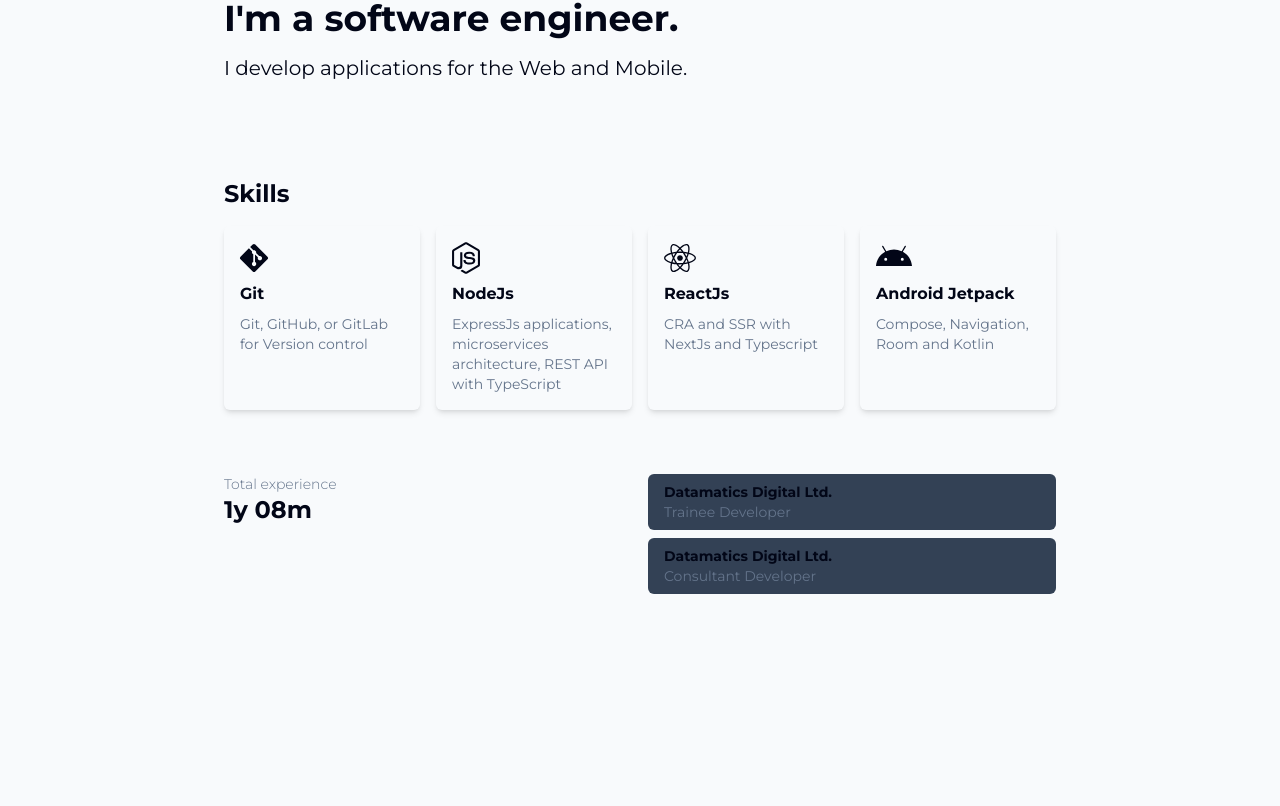
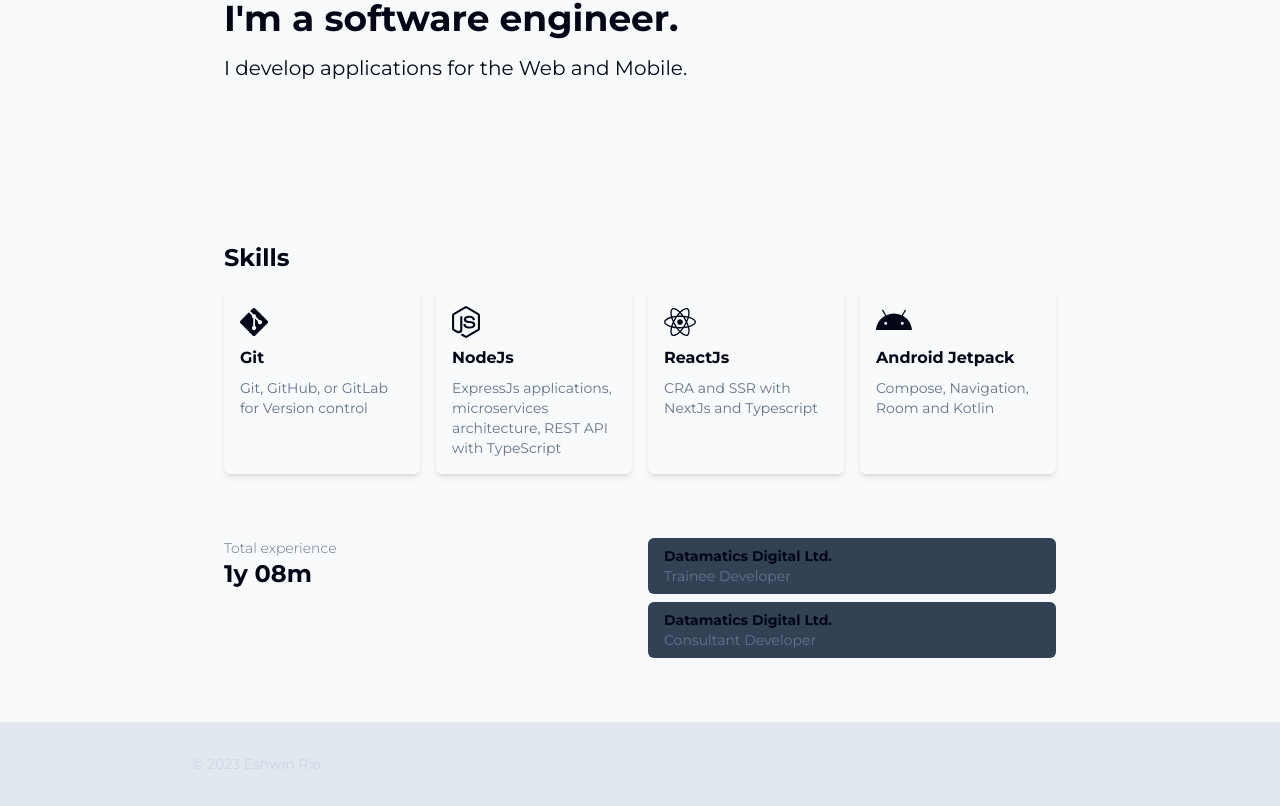
Before and after one commit to eshwinrio/portfolio, a Next.js app: page / in a window 1280 px wide. Shown: the part 202-1008 px from the top of the page. Before the commit the page ends 800 px from the top, so only its background shows below. Built offline with nearby package versions, Linux system fonts and the light colour scheme.

Commit message:
Footer changes

```diff
--- a/src/app/layout.tsx
+++ b/src/app/layout.tsx
@@ -43,8 +43,10 @@ export default function RootLayout({
 
         {children}
 
-        <footer>
-
+        <footer className="bg-slate-200 text-slate-950 dark:bg-slate-700 dark:text-slate-50">
+          <div className="container py-8 mx-auto max-w-4xl">
+            <p className="text-sm text-slate-300">© 2023 Eshwin Rio</p>
+          </div>
         </footer>
 
       </body>
--- a/src/app/page.tsx
+++ b/src/app/page.tsx
@@ -25,7 +25,7 @@ export default function Home() {
         </Container>
       </header>
 
-      <main>
+      <main className="my-16">
         <section id="skills">
           <Container>
             <h2 className="text-2xl font-bold mb-4">Skills</h2>
```
